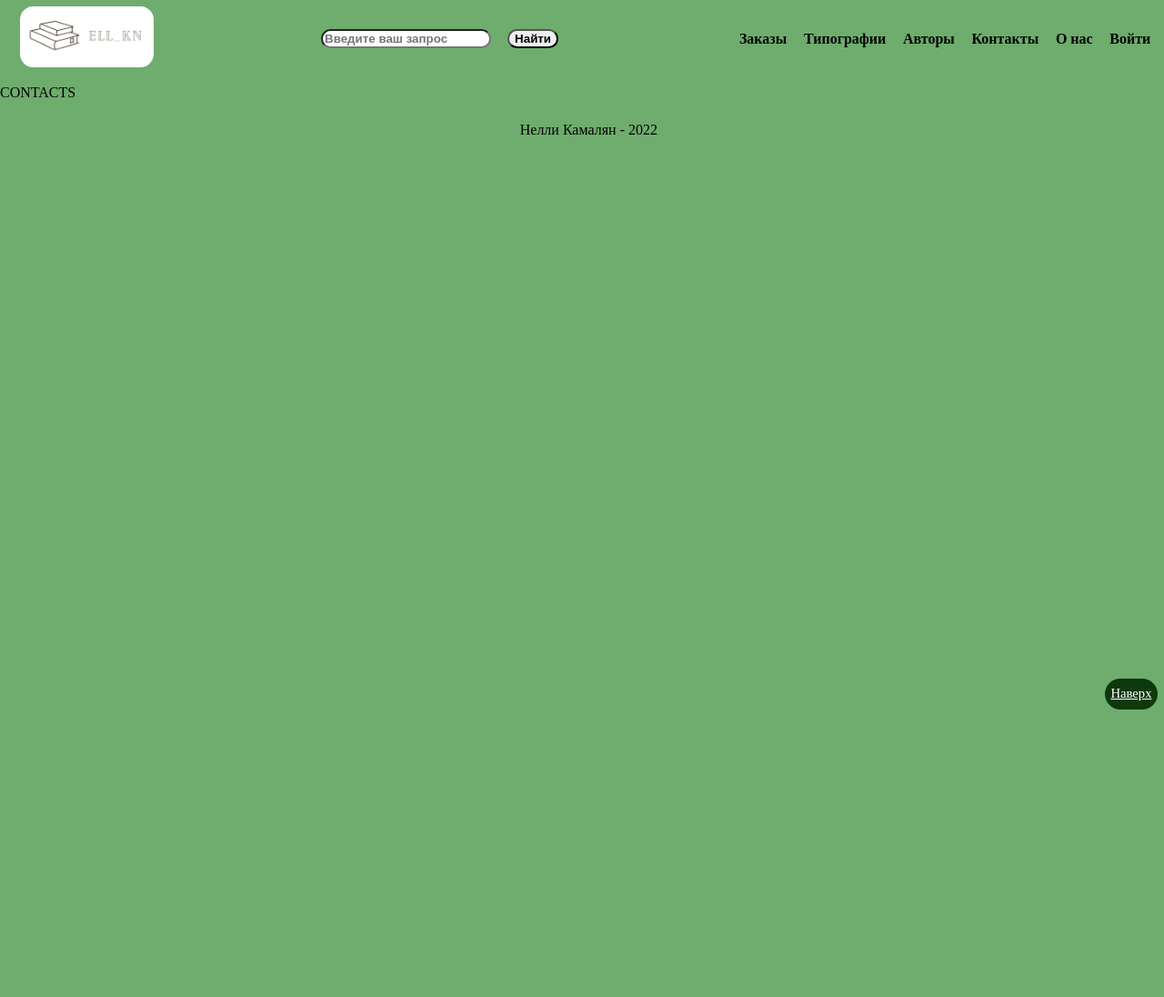
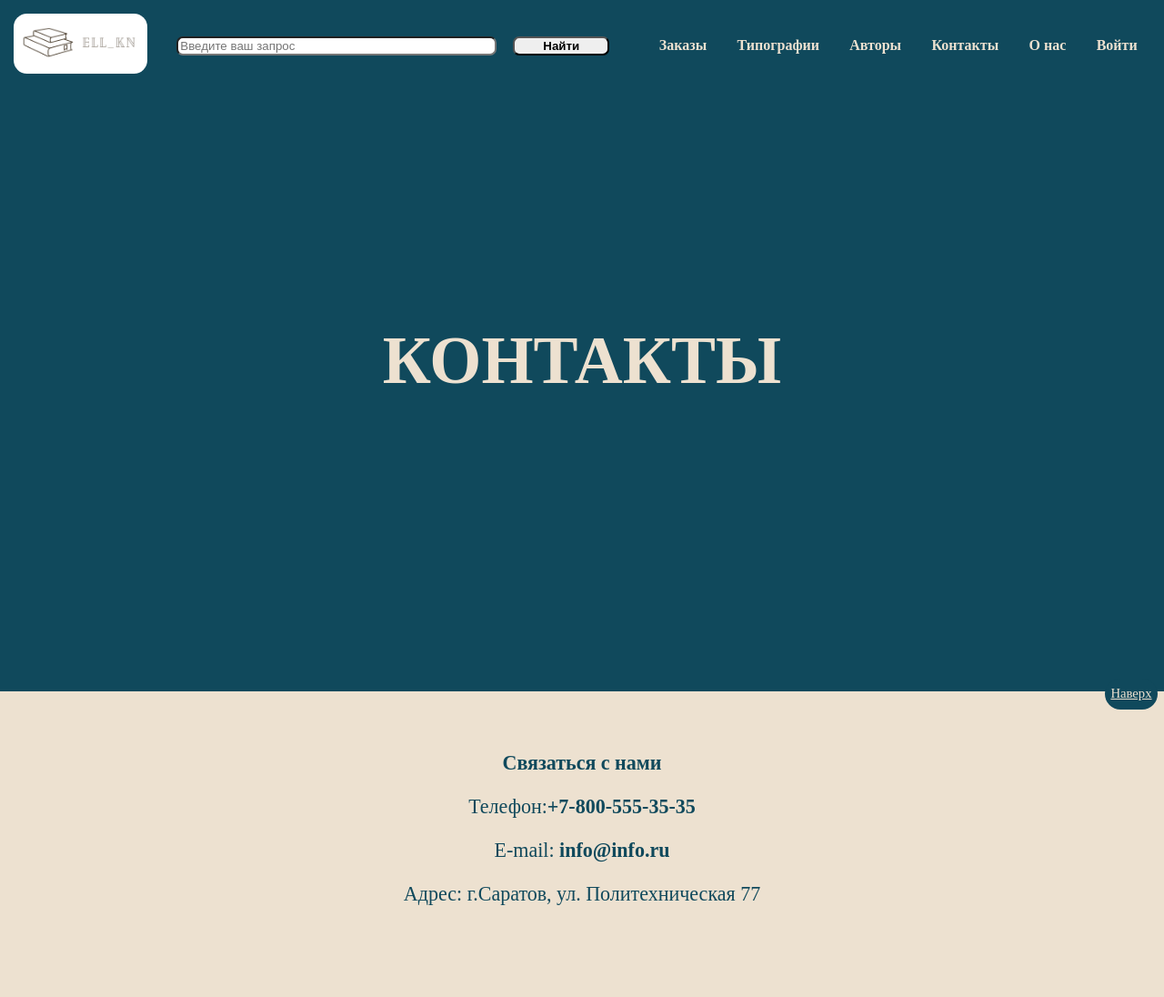
Before and after one commit to ellkn/Publishing, a Flask app: page /contacts in a window 1280 px wide. Shown: the top 1096 px of the page at 91% size. Before the commit the page ends 780 px from the top, so only its background shows below. Run offline with Flask 2, Linux system fonts and the light colour scheme.

Commit message:
redesign

```diff
--- a/app/routes.py
+++ b/app/routes.py
@@ -1,5 +1,6 @@
 from flask import Flask, render_template, request, redirect, url_for
 import db as db
+from flask_login import LoginManager
 
 
 app = Flask(__name__)
@@ -10,12 +11,12 @@ app.config['SECRET_KEY'] = 'super secret'
 def index():
     content = db.getData('SELECT i.*, u.firstname, u.lastname FROM information AS i JOIN users AS u ON i.admin_id = u.id')
     print(content)
-    return render_template('index.html', content = content)
+    return render_template('index.html', content = content, title = "ELL_KN")
 
 
 @app.route('/error')
 def error():
-    return render_template('error.html')
+    return render_template('error.html', title = "SORRY, WE HAVE SOME TROUBLES")
 
 
 @app.route('/login', methods = ['POST', 'GET'])
@@ -26,7 +27,7 @@ def logIn():
 
         return render_template('login.html')
 
-    return render_template('login.html')
+    return render_template('login.html', title = "АВТОРИЗАЦИЯ")
 
 @app.route('/registration', methods = ['POST', 'GET'])
 def registration():
@@ -35,34 +36,35 @@ def registration():
         password = request.form.get('password')
         name = request.form.get('name')
         lastname = request.form.get('lastname')
-
-        return render_template('registration.html')
-    return render_template('registration.html')
+        select = request.form.get('select')
+        db.createUser(email, password, name, lastname, select)
+         #СДЕЛАТЬ ОБРАБОТКУ ВЫБОРА РОЛИ НА СТРАНИЦЕ
+        return redirect('/login')
+    return render_template('registration.html', title = "РЕГИСТРАЦИЯ")
 
 @app.route('/changePassword', methods = ['POST', 'GET'])
 def changePassword():
-    return render_template('changePassword.html')
+    return render_template('changePassword.html', title = "СМЕНИТЬ ПАРОЛЬ")
 
 @app.route('/about')
 def about():
-    return render_template('about.html')
+    return render_template('about.html', title = "О НАС")
 
 @app.route('/contacts')
 def contacts():
-    return render_template('contacts.html')
+    return render_template('contacts.html', title = "КОНТАКТЫ")
 
 @app.route('/printHouses')
 def printHouses():
-    return render_template('printHouses.html')
+    return render_template('printHouses.html', title = "ТИПОГРАФИИ")
 
 @app.route('/authors')
 def authors():
     authors = db.getData(f'SELECT * FROM authors')
-    print(authors)
-    return render_template('authors.html', authors = authors)
+    return render_template('authors.html', authors = authors, title = "АВТОРЫ")
 
 @app.route('/orders')
 def orders():
-    return render_template('orders.html')
+    return render_template('orders.html', title = "ЗАКАЗЫ")
 
 app.run(debug=True)
--- a/app/static/style.css
+++ b/app/static/style.css
@@ -1,25 +1,35 @@
 header {
-    background-color: rgb(110, 173, 110);
-    padding: 1ex;
-    margin: 0;
+    background-color: #10495c;
     margin-bottom: 1ex;
+    width: 100%;
+    position: relative;
+}
+.header {
+    display: flex;
+    padding-top: 2ex;
+    justify-content: space-between;
+    align-items: center;
     width: 100%;
 }
 
-.header {
-    display: flex;
-    justify-content: space-between;
-    align-items: center;
+.pagename {
+    height: 20ex;
+    font-weight: bold;
+    font-size: 10ex;
+    text-align: center;
+    color: #ede1d0;
+    width: 100%;
+}
+
+.pagename p {
+    margin: 0;
+    position: relative;
+    top: 40%;
 }
 
 footer {
-    background-color: rgb(110, 173, 110);
+    background-color: #ede1d0;
     text-align: center;
-    padding: 1ex;
-    margin: 0;
-    left: 0;
-    width: 100%;
-    position: relative;
 }
 
 .links {
@@ -31,17 +41,17 @@ footer {
 .link {
     font-weight: bold;
     text-decoration: none;
-    color: rgb(0, 0, 0);
+    color: #ede1d0;
     margin-left: 2ex;
+    padding: 1ex;
     white-space: nowrap;
 }
 
 .link:hover {
-    color: #ffffff;
-    background-color: rgb(13, 57, 13);
+    color: #10495c;
+    background-color: #ede1d0;
     border-radius: 1ex;
     padding: 1ex;
-    transition: all 0.1s linear;
 }
 
 .logo {
@@ -51,19 +61,32 @@ footer {
 }
 
 body {
-    background-color: rgb(110, 173, 110);
-    margin: 0
+    background-color: #ede1d0;
+    margin: 0;
 }
 
-.search {
-    border-radius: 2ex;
-    font-weight: bold;
-    margin: 1ex
+.search_input {
+    border-radius: 1ex;
+    margin: 1ex;
+    width: 50ex;
 }
 
-.search:hover {
+.search_input:hover {
     border-radius: 2ex;
-    border-color: rgb(234, 255, 227);
+    border-color: #ede1d0;
+}
+
+.search_button {
+    border-radius: 1ex;
+    margin: 1ex;
+    width: 15ex;
+    font-weight: bold;
+}
+
+.search_button:hover {
+    border-radius: 2ex;
+    border-color: #ede1d0;
+    font-weight: bold;
 }
 
 .about {
@@ -83,46 +151,52 @@ body {
     text-align: center;
 }
 
-.author:hover{
-    color: #ffffff;
-    background-color: rgb(13, 57, 13);
+.login{
+    height: 80ex;
+    position: relative;
 }
 
-.authorization, .registration{
+.authorization,
+.registration {
     font-size: 2.5ex;
     width: 40ex;
     height: 40ex;
     display: block;
     margin-left: auto;
-    margin-right: auto
+    margin-right: auto;
 }
-.authorization:hover,  .registration:hover  {
-    color: #ffffff;
-    background-color: rgb(29, 83, 29);
+
+.authorization .link,
+.registration .link{
+    color: #000;
 }
+
+.authorization:hover,
+.registration:hover {
+    color: #ede1d0;
+    background-color: #10495c;
+}
+.authorization:hover .link,
+.registration:hover .link{
+    color:  #ede1d0;
+}
+.authorization:hover .link:hover,
+.registration:hover .link:hover{
+    color: #10495c;
+    background-color: #ede1d0;
+    border-radius: 1ex;
+}
+
 .registration {
     height: 50ex;
-}
-
-.infoHeader {
-    text-align: center;
-    font-weight: bold;
-    font-size: 4ex;
-}
-.info{
-    width: 50ex;
-    height: 30ex;
-    overflow-y: auto;
-    scrollbar-width: thin;
-  scrollbar-color: hsl(0 0% 50%);
 }
 .go_to_top {
     position: fixed;
     right: 1ex;
     bottom: 3ex;
-    background: rgb(13, 57, 13);
+    background: #10495c;
     display: inline-block;
-    color: white;
+    color: #ede1d0;
     font-size: 2ex;
     padding: 0 1ex;
     line-height: 5ex;
@@ -131,12 +205,32 @@ body {
     border-radius: 3ex;
 }
 
-.input{
+.input {
     border-radius: 2ex;
     padding: 1ex;
     font-weight: bold;
 }
+
 .input:hover {
     border-radius: 2ex;
-    border-color: rgb(234, 255, 227);
+    border-color: #ede1d0;
 }
+.contacts{
+    height: 40ex;
+    color: #10495c;
+    text-align: center;
+    padding-top: 5ex;
+}
+.contacts p{
+    font-size: 3ex;
+}
+.contact{
+    font-weight: bold;
+    text-decoration: none;
+    color: #10495c;
+}
+.map{
+    background-color:#10495c;
+    text-align: center;
+    padding: 1ex;
+}
--- a/app/templates/base.html
+++ b/app/templates/base.html
@@ -1,5 +1,6 @@
 <!DOCTYPE html>
 <html lang="en">
+
 <head>
     <meta charset="UTF-8">
     <meta http-equiv="X-UA-Compatible" content="IE=edge">
@@ -8,33 +9,37 @@
 
     <title>{% block title %} {% endblock %}</title>
 </head>
+
 <body>
     <header>
-        <div class = 'header'>
-            <a href = '/'>
-            <img class = 'logo' src="/static/logo.png">
-            </a>
-            <form class = 'search'>
-                <input type="search" class = 'search' name="search" placeholder="Введите ваш запрос">
-                <input type="submit" class = 'search' value="Найти">
+        <div class='header'>
+            <a href='/'><img class='logo' src="/static/logo.png"></a>
+            <form class='search'>
+                <input type="search" class='search_input' name="search" placeholder="Введите ваш запрос">
+                <input type="submit" class='search_button' value="Найти">
             </form>
-            <nav class = 'links'>
-                <a class = 'link' href="/orders">Заказы</a>
-                <a class = 'link' href="/printHouses">Типографии</a>
-                <a class = 'link' href="/authors">Авторы</a>
-                <a class = 'link' href="/contacts">Контакты</a>
-                <a class = 'link' href="/about">О нас</a>
-                <a class = 'link' href="/login">Войти</a>
+            <nav class='links'>
+                <a class='link' href="/orders">Заказы</a>
+                <a class='link' href="/printHouses">Типографии</a>
+                <a class='link' href="/authors">Авторы</a>
+                <a class='link' href="/contacts">Контакты</a>
+                <a class='link' href="/about">О нас</a>
+                <a class='link' href="/login">Войти</a>
             </nav>
         </div>
+        <div class = "pagename">
+            <p>{{title}}</p>
+        </div>
+
     </header>
     {% block content %}
 
     {% endblock %}
     <a href="#" class="go_to_top">Наверх</a>
     <footer>
-        <p>Нелли Камалян - 2022</p>
+        <p>Copyright ©2022 All rights reserved. Нелли Камалян</p>
     </footer>
     <script src='/static/script.js'></script>
 </body>
+
 </html>
--- a/app/templates/changePassword.html
+++ b/app/templates/changePassword.html
@@ -2,6 +2,7 @@
 {% block title %} ELL_KN - registration{% endblock %}
 
 {% block content %}
+<div class = "login">
     <div class = "authorization">
         <form name = 'login' action = '' methods = 'POST'>
             <p><input class = 'input' type="email" name="email" placeholder = 'Email'></p>
@@ -19,4 +20,5 @@
         <p><a class = 'link' href="/login">Войти</a>
         <a class = 'link' href="/registration">Регистрация</a></p>
     </div>
+</div>
 {% endblock %}
--- a/app/templates/contacts.html
+++ b/app/templates/contacts.html
@@ -2,5 +2,15 @@
 {% block title %} ELL_KN - contacts {% endblock %}
 
 {% block content %}
-    CONTACTS
+    <div class = "contacts">
+        <p><b>Связаться с нами</b></p>
+
+        <p>Телефон:<a class = "contact" href="tel:+7-800-555-35-35">+7-800-555-35-35</a></p>
+        <p>E-mail: <a class = "contact" href="mailto:info@info.ru">info@info.ru</a></p>
+        <p>Адрес: г.Саратов, ул. Политехническая 77</p>
+
+    </div>
+    <div class = "map">
+        <iframe src="https://www.google.com/maps/embed?pb=!1m18!1m12!1m3!1d2482.0654059999397!2d45.97734331571865!3d51.5303601796389!2m3!1f0!2f0!3f0!3m2!1i1024!2i768!4f13.1!3m3!1m2!1s0x4114c7000890260d%3A0xb69430fed1b7968c!2z0KHQsNGA0LDRgtC-0LLRgdC60LjQuSDQs9C-0YHRg9C00LDRgNGB0YLQstC10L3QvdGL0Lkg0YLQtdGF0L3QuNGH0LXRgdC60LjQuSDRg9C90LjQstC10YDRgdC40YLQtdGCINC40LzQtdC90Lgg0JPQsNCz0LDRgNC40L3QsCDQri4g0JAu!5e0!3m2!1sru!2sru!4v1667671332091!5m2!1sru!2sru" width="100%" height="400" style="border:0;" allowfullscreen=""  referrerpolicy="no-referrer-when-downgrade"></iframe>
+    </div>
 {% endblock %}
--- a/app/templates/login.html
+++ b/app/templates/login.html
@@ -2,6 +2,7 @@
 {% block title %} ELL_KN - LogIn {% endblock %}
 
 {% block content %}
+<div class = "login">
     <div class = "authorization">
         <h4>Авторизация</h4>
         <form name = 'login' action = '' methods = 'POST'>
@@ -12,5 +13,6 @@
         <p><a class = 'link' href="/registration">Регистрация</a>
         <a class = 'link' href="/changePassword">Забыли пароль</a></p>
     </div>
+</div>
 
 {% endblock %}
--- a/stuff/db.sql
+++ b/stuff/db.sql
@@ -12,7 +12,7 @@ CREATE TABLE IF NOT EXISTS public.users
     firstname text NOT NULL,
     email text NOT NULL,
     password text NOT NULL,
-    role integer NOT NULL DEFAULT 0,
+    role integer NOT NULL DEFAULT 1,
     PRIMARY KEY (id),
     CONSTRAINT email UNIQUE (email)
 );
```
Also changed, not shown: other parts of app/static/style.css (+47 -2 lines), app/db.py (+10 -4 lines), app/templates/authors.html (+13 -6 lines), app/templates/registration.html (+14 -5 lines). Lines whose indentation alone changed are shown as unchanged.
